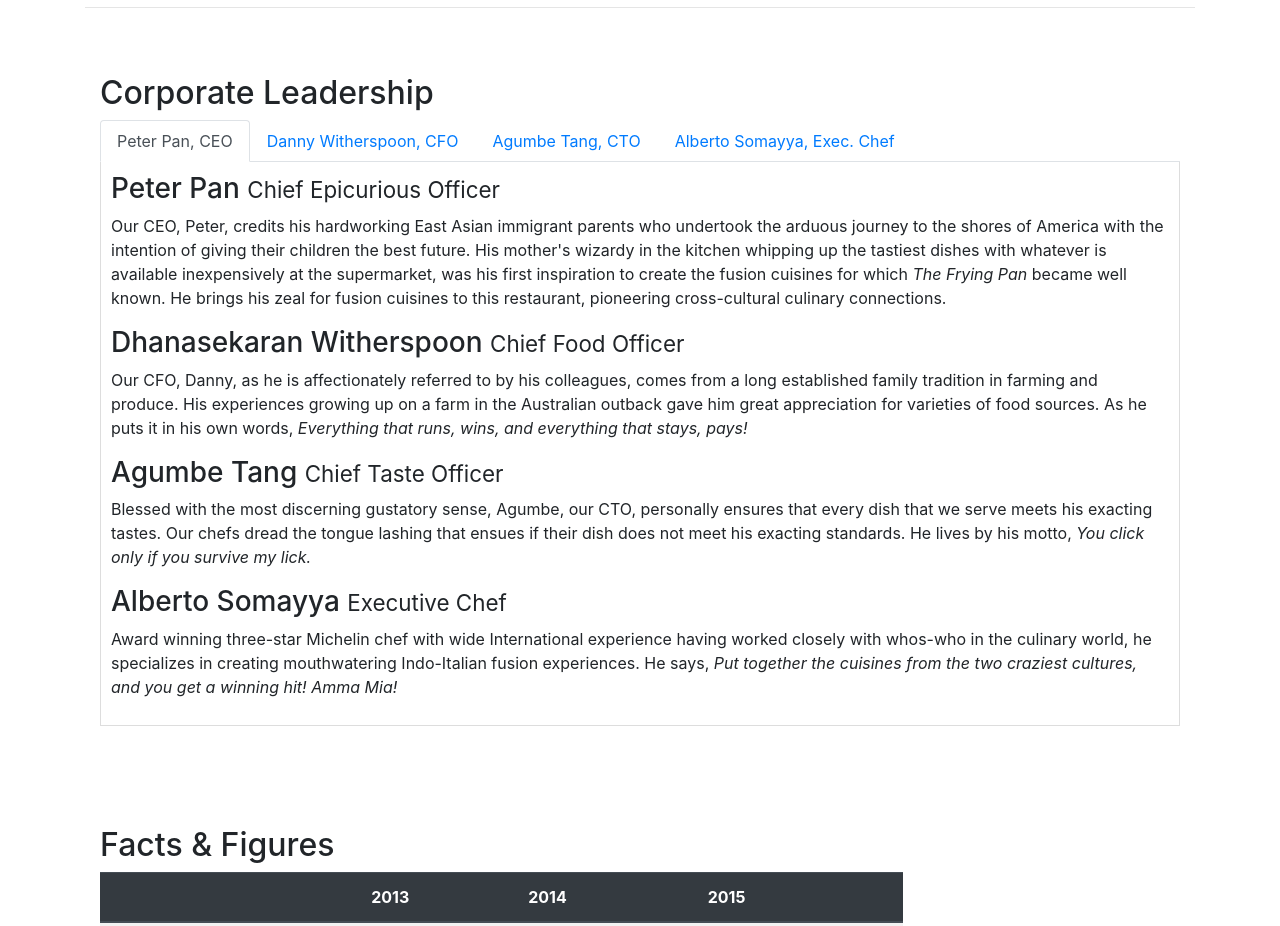
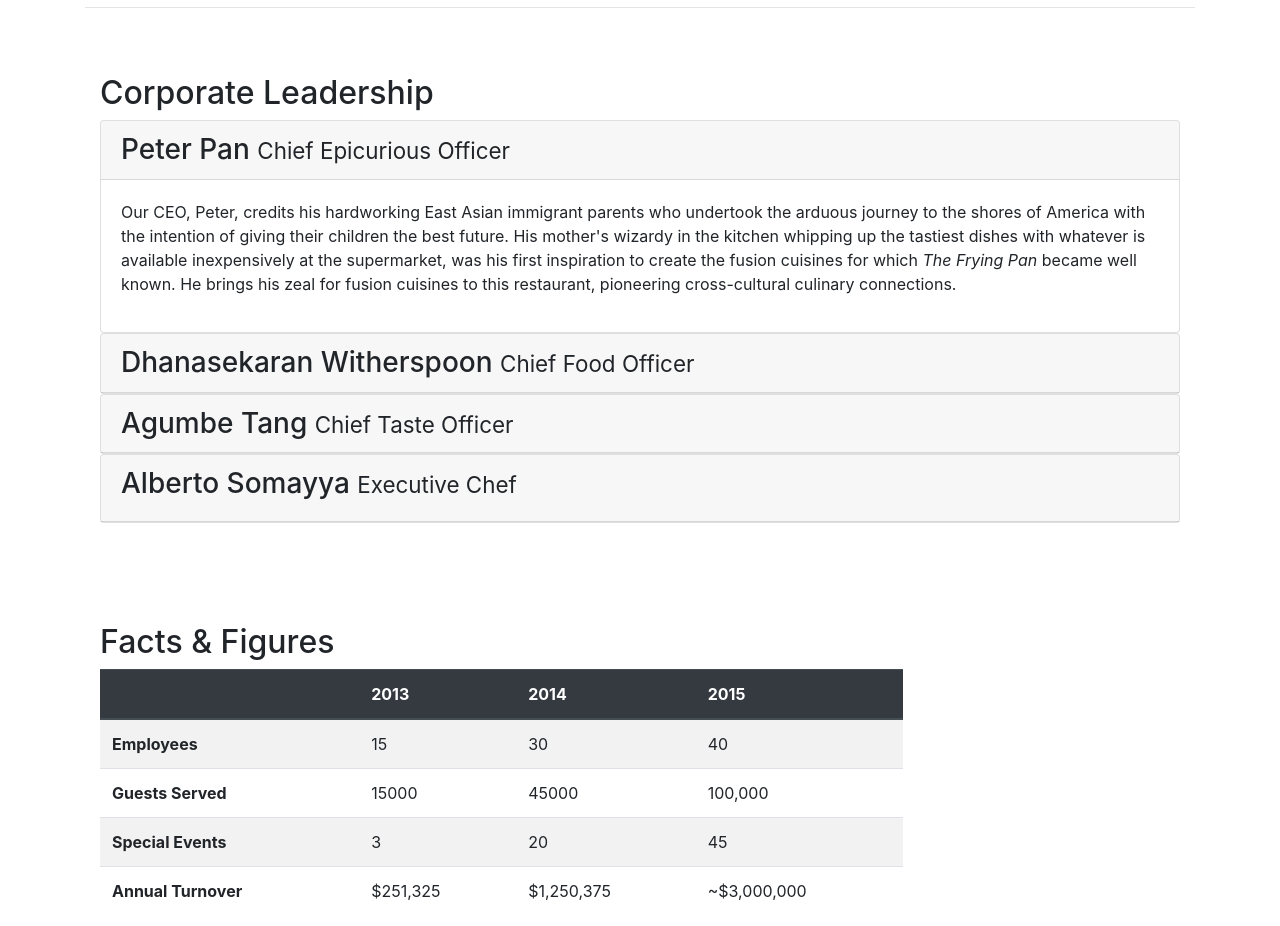
Before and after one commit to GustavoGordillo/conFusion, a website: page aboutus.html in a window 1280 px wide. Shown: the part 980-1906 px from the top of the page. Drawn offline with nearby package versions, Linux system fonts and the light colour scheme.

Commit message:
Accordion

```diff
--- a/aboutus.html
+++ b/aboutus.html
@@ -97,44 +97,64 @@
         <div class="row row-content">
             <div class="col-12 col-sm">
                 <h2>Corporate Leadership</h2>
-                <ul class="nav nav-tabs">
-                    <li class="nav-item">
-                        <a class="nav-link active" href="#peter"
-                           role="tab" data-toggle="tab">Peter Pan, CEO</a>
-                    </li>
-                    <li class="nav-item">
-                        <a class="nav-link" href="#danny" role="tab"
-                           data-toggle="tab">Danny Witherspoon, CFO</a>
-                    </li>
-                    <li class="nav-item">
-                        <a class="nav-link" href="#agumbe"role="tab"
-                           data-toggle="tab">Agumbe Tang, CTO</a>
-                    </li>
-                    <li class="nav-item">
-                        <a class="nav-link" href="#alberto" role="tab"
-                           data-toggle="tab">Alberto Somayya, Exec. Chef</a>
-                    </li>
-                </ul>
-
-                <div class="tab-content">
-                    <div role="tabpanel" class="tab-pane fade show active" id="peter">
-                        <h3>Peter Pan <small>Chief Epicurious Officer</small></h3>
+                <div id="accordion">
+                    <div class="card">
+                        <div class="card-header" role="tab" id="peterhead">
+                            <h3 class="mb-0">
+                                <a data-toggle="collapse" data-target="#peter">
+                                    Peter Pan <small>Chief Epicurious Officer</small>
+                                </a>
+                            </h3>
+                        </div>
+                        <div class="collapse show" id="peter" data-parent="#accordion">
+                            <div class="card-body">
                                 <p class="d-none d-sm-block">Our CEO, Peter, credits his hardworking East Asian immigrant parents who undertook the arduous journey to the shores of America with the intention of giving their children the best future. His mother's wizardy in the kitchen whipping up the tastiest dishes with whatever is available inexpensively at the supermarket, was his first inspiration to create the fusion cuisines for which <em>The Frying Pan</em> became well known. He brings his zeal for fusion cuisines to this restaurant, pioneering cross-cultural culinary connections.</p>
                             </div>
+                        </div>
+                    </div>
+                    <div class="card">
+                        <div class="card-header" role="tab" id="dannyhead">
+                            <h3 class="mb-0">
+                                <a class="collapsed" data-toggle="collapse" data-target="#danny">
+                                    Dhanasekaran Witherspoon <small>Chief Food Officer</small>
+                                </a>
+                            </h3>
+                        </div>
 
-                    <div role="tabpanel" class="tab-pane fade show active" id="danny">
-                        <h3>Dhanasekaran Witherspoon <small>Chief Food Officer</small></h3>
+                        <div class="collapse" id="danny" data-parent="#accordion">
+                            <div class="card-body">
                                 <p class="d-none d-sm-block">Our CFO, Danny, as he is affectionately referred to by his colleagues, comes from a long established family tradition in farming and produce. His experiences growing up on a farm in the Australian outback gave him great appreciation for varieties of food sources. As he puts it in his own words, <em>Everything that runs, wins, and everything that stays, pays!</em></p>
                             </div>
-
-                    <div role="tabpanel" class="tab-pane fade show active" id="agumbe">
-                        <h3>Agumbe Tang <small>Chief Taste Officer</small></h3>
+                        </div>
+                    </div>
+                    <div class="card">
+                        <div class="card-header" role="tab" id="agumbehead">
+                            <h3 class="mb-0">
+                                <a class="collapsed" data-toggle="collapse" data-target="#agumbe">
+                                    Agumbe Tang <small>Chief Taste Officer</small>
+                                </a>
+                            </h3>
+                        </div>
+                        <div class="collapse" id="agumbe" data-parent="#accordion">
+                            <div class="card-body">
                                 <p class="d-none d-sm-block">Blessed with the most discerning gustatory sense, Agumbe, our CTO, personally ensures that every dish that we serve meets his exacting tastes. Our chefs dread the tongue lashing that ensues if their dish does not meet his exacting standards. He lives by his motto, <em>You click only if you survive my lick.</em></p>
                             </div>
+                        </div>
+                    </div>
 
-                    <div role="tabpanel" class="tab-pane fade show active" id="alberto">
+                    <div class="card">
+                        <div class="card-header" role="tab" id="albertohead">
+                            <h3 class="mb-0">
+                                <a class="collapsed" data-toggle="collapse" data-target="#alberto">
                                     <h3>Alberto Somayya <small>Executive Chef</small></h3>
+                                </a>
+                            </h3>
+                        </div>
+                        <div class="collapse" id="alberto" data-parent="#accordion">
+                            <div class="card-body">
                                 <p class="d-none d-sm-block">Award winning three-star Michelin chef with wide International experience having worked closely with whos-who in the culinary world, he specializes in creating mouthwatering Indo-Italian fusion experiences. He says, <em>Put together the cuisines from the two craziest cultures, and you get a winning hit! Amma Mia!</em></p>
+                            </div>
+                        </div>
                     </div>
                 </div>
             </div>
```
Also changed, not shown: index.html (+0 -2 lines). Lines whose indentation alone changed are shown as unchanged.
